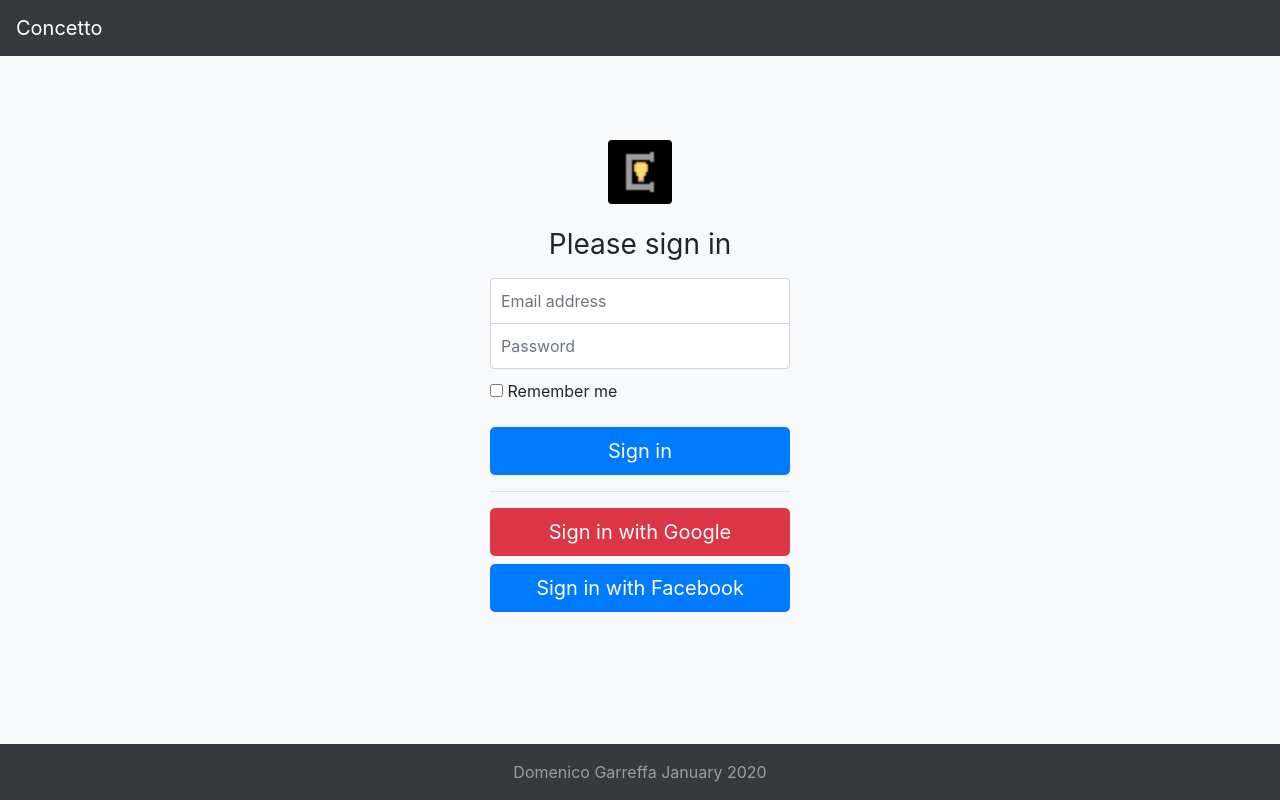
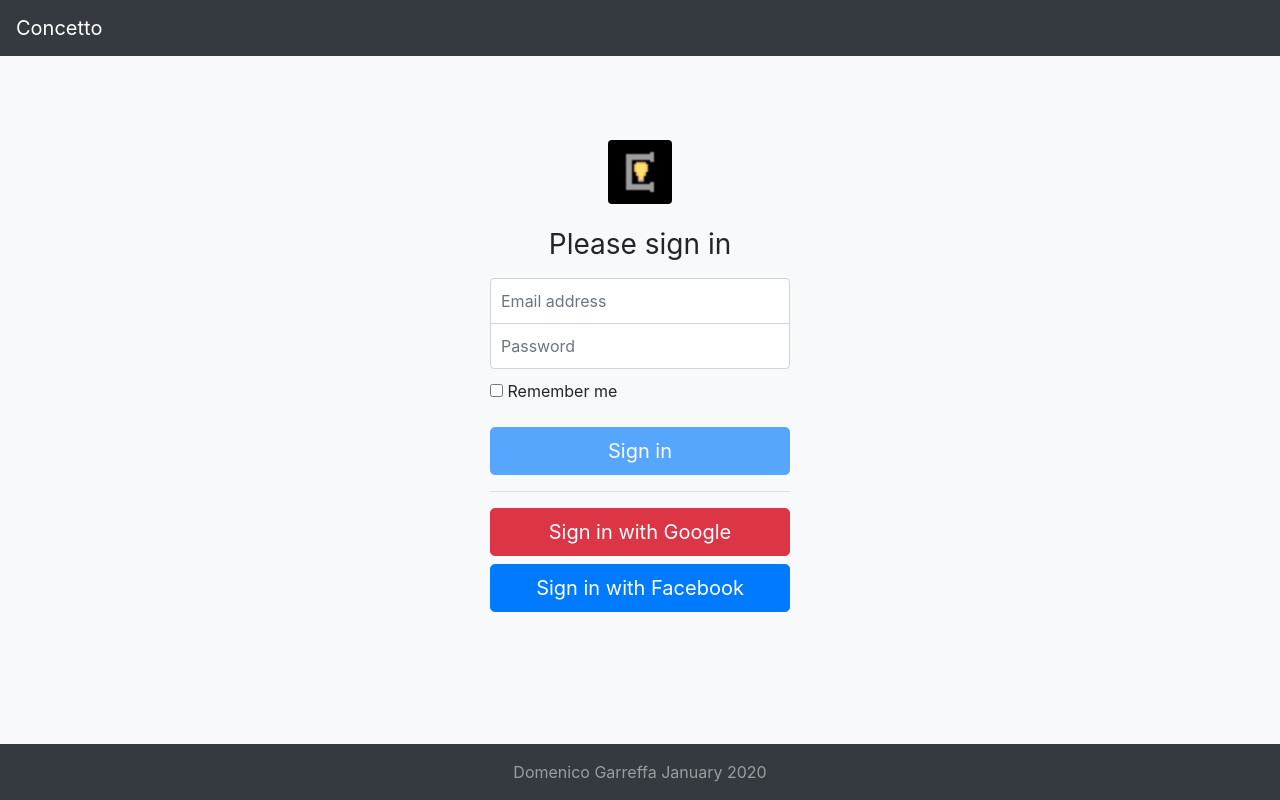
Before and after one commit to domgarr/Concetto, an Angular app in the folder client/: page /home in a window 1280 px wide. Built offline with nearby package versions, Linux system fonts and the light colour scheme; no server answers.

Commit message:
Disable login button

```diff
--- a/client/src/app/login/login.component.html
+++ b/client/src/app/login/login.component.html
@@ -12,7 +12,7 @@
           <input type="checkbox" value="remember-me"> Remember me
         </label>
       </div>
-      <button class="btn btn-lg btn-primary btn-block" (click)="auth()">Sign in</button>
+      <button class="btn btn-lg btn-primary btn-block" disabled>Sign in</button>
     </div>
     <hr>
     <button class="btn btn-lg btn-danger btn-block" (click)="login()">Sign in with Google</button>
--- a/client/src/app/login/login.component.ts
+++ b/client/src/app/login/login.component.ts
@@ -18,13 +18,8 @@ export class LoginComponent implements OnInit {
 
   }
 
-  auth(){
-    this.authService.isLoggedIn().subscribe((value)=>{console.log(value)});
-  }
-
   login(){
     this.authService.login().subscribe(()=>{
-      this.message = "trying to log in";
       if(this.authService.isLoggedIn){
         let redirect = this.authService.redirectUrl ? this.router.parseUrl(this.authService.redirectUrl) : '/u';
         this.router.navigateByUrl(redirect);
```
